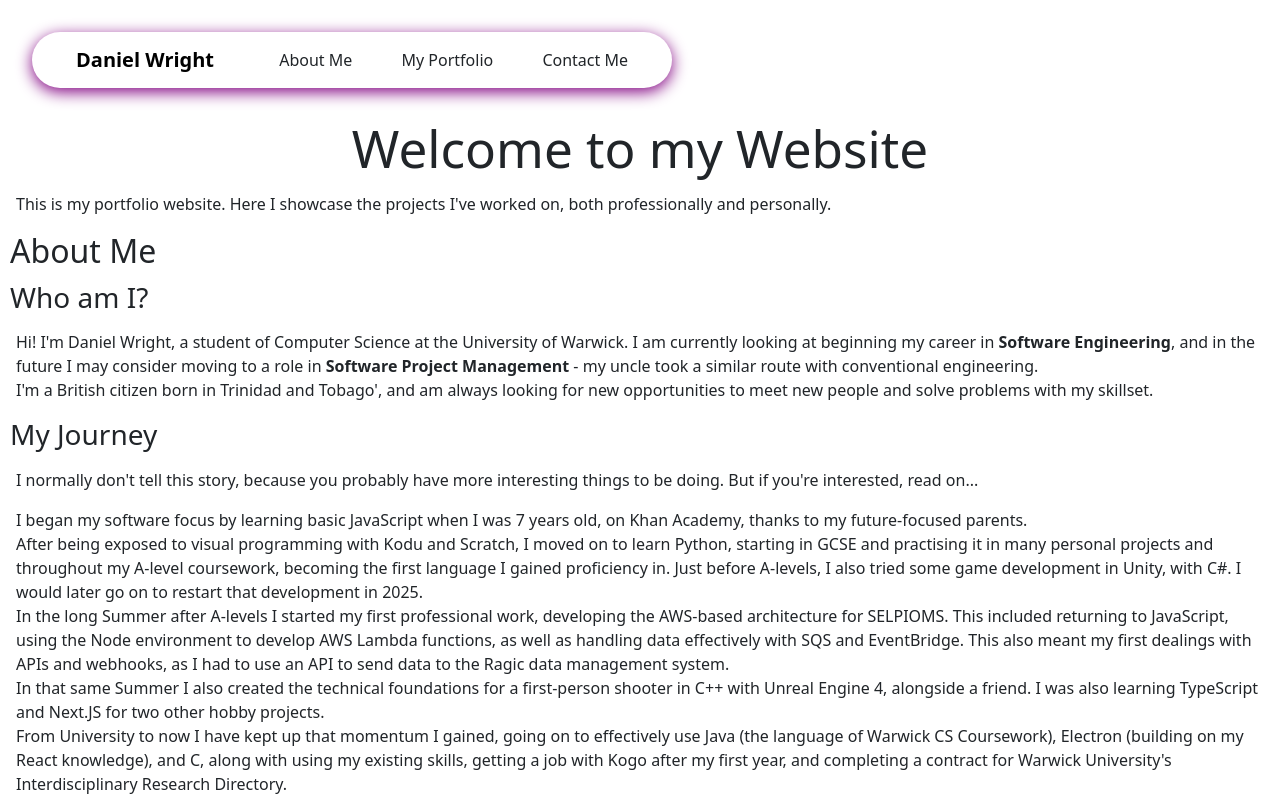
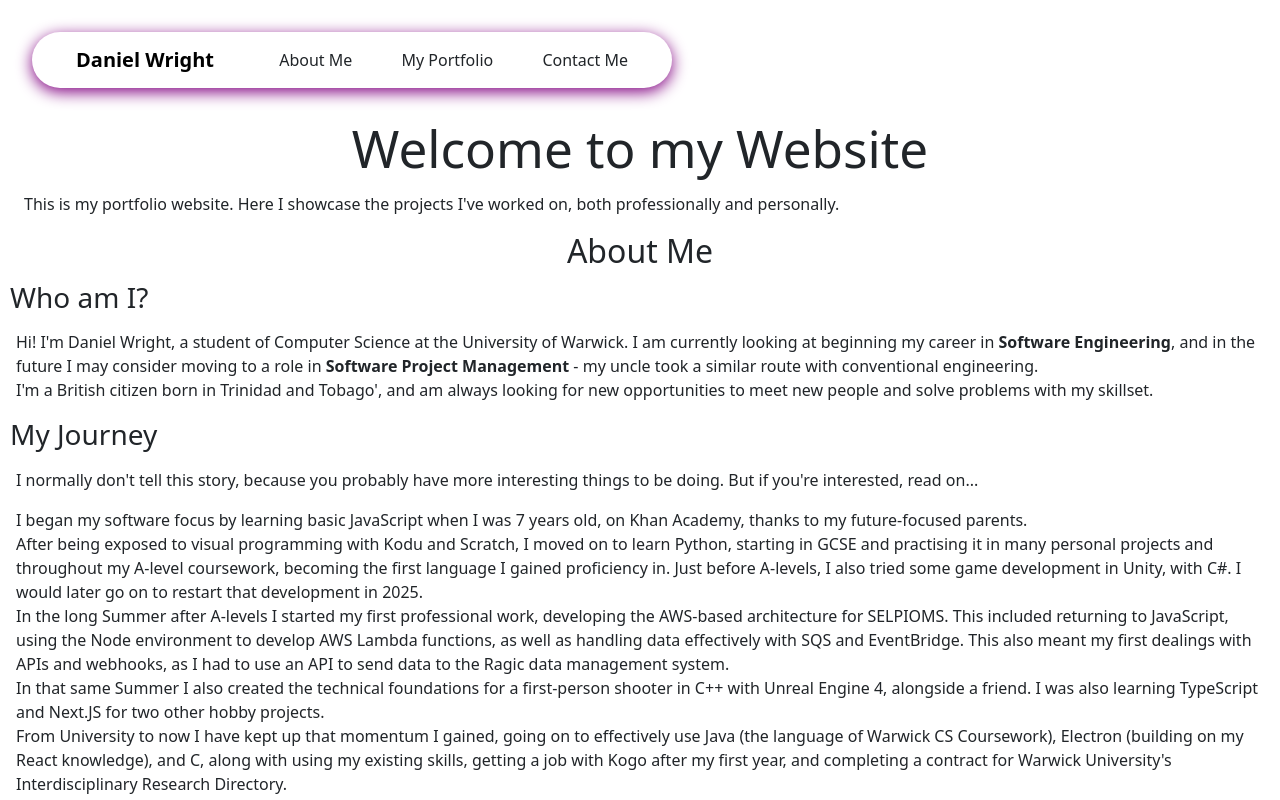
Before and after one commit to Daniel-CG-Wright/DW-Portfolio, a React (Vite) app: page / in a window 1280 px wide. Shown: the top 800 px of the page. Built offline with nearby package versions, Linux system fonts and the light colour scheme.

Commit message:
More styling

```diff
--- a/src/App.tsx
+++ b/src/App.tsx
@@ -26,7 +26,7 @@ function App() {
         </Navbar>
       </header>
       <div>
-        <section className="title-section">
+        <section className="title-section px-2">
           <h1 className='text-center'>
             Welcome to my Website
           </h1>
@@ -34,8 +34,8 @@ function App() {
             This is my portfolio website. Here I showcase the projects I've worked on, both professionally and personally.
           </p>
         </section>
-
-        <h2>About Me</h2>
+        <section className="px-10">
+          <h2 className="text-center">About Me</h2>
             <h3>Who am I?</h3>
               <p>
                 Hi! I'm Daniel Wright, a student of Computer Science at the University of Warwick. I am currently looking at beginning my career in <b>Software Engineering</b>,
@@ -65,8 +65,10 @@ function App() {
               <p>
                 In my spare time I like to do scale modelling, make my hobby projects, do target rifle and clay pigeon shooting, and go swimming.
               </p>
-
+        </section>
+        <section>
           <Portfolio projects={projects} />
+        </section>
       </div>
     </>
   )
```
Lines whose indentation alone changed are shown as unchanged.
